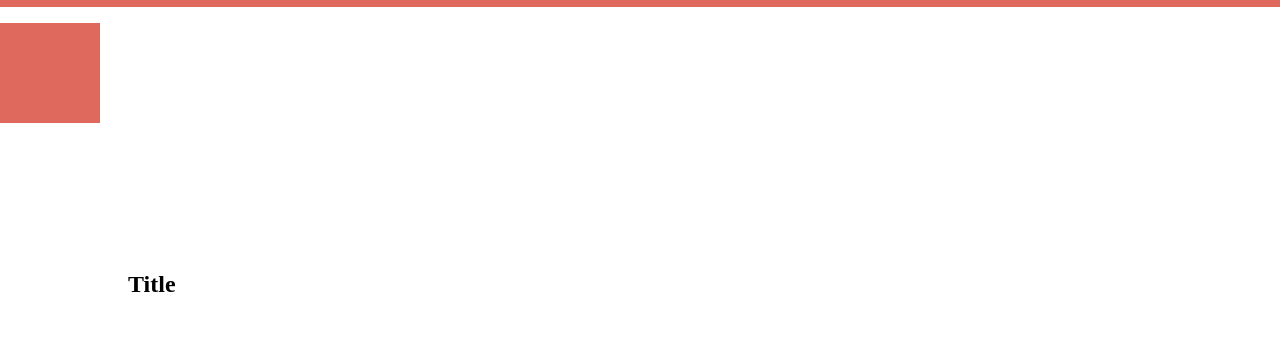
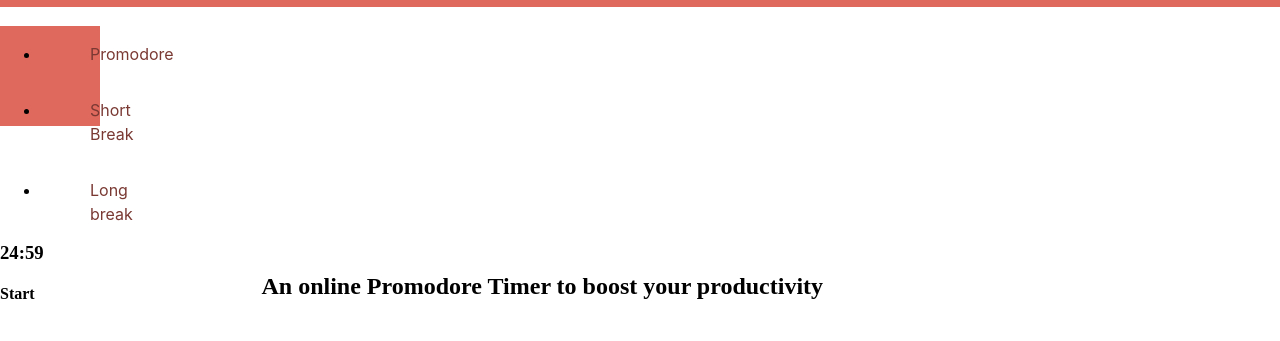
Before and after one commit to zinasemia/recreatethis, a plain HTML site: page index.html in a window 1280 px wide. Shown: the part 186-527 px from the top of the page. Drawn offline with Linux system fonts and the light colour scheme.

Commit message:
addeditredbox

```diff
--- a/index.html
+++ b/index.html
@@ -36,9 +36,27 @@
         </nav>
     </header>
     <main>
-        <section class="redbox"></section>
+        <section class="redbox">
+            <div>
+                <ul>
+                    <li>
+                        <p>Promodore</p>
+                    </li>
+                    <li>
+                        <p>Short Break</p>
+                    </li>
+                    <li>
+                        <p>Long break</p>
+                    </li>
+                </ul>
+                <h3>24:59</h3>
+                <div class="start">
+                    <h4>Start</h4>
+                </div>
+            </div>
+        </section>
         <section class="whitebox">
-            <h1>Title</h1>
+            <h1>An online Promodore Timer to boost your productivity</h1>
             <h2>What is Promofocus ?</h2>
             <article>
                 <p>Lorem ipsum dolor sit amet consectetur adipisicing elit. Et esse sapiente
```
